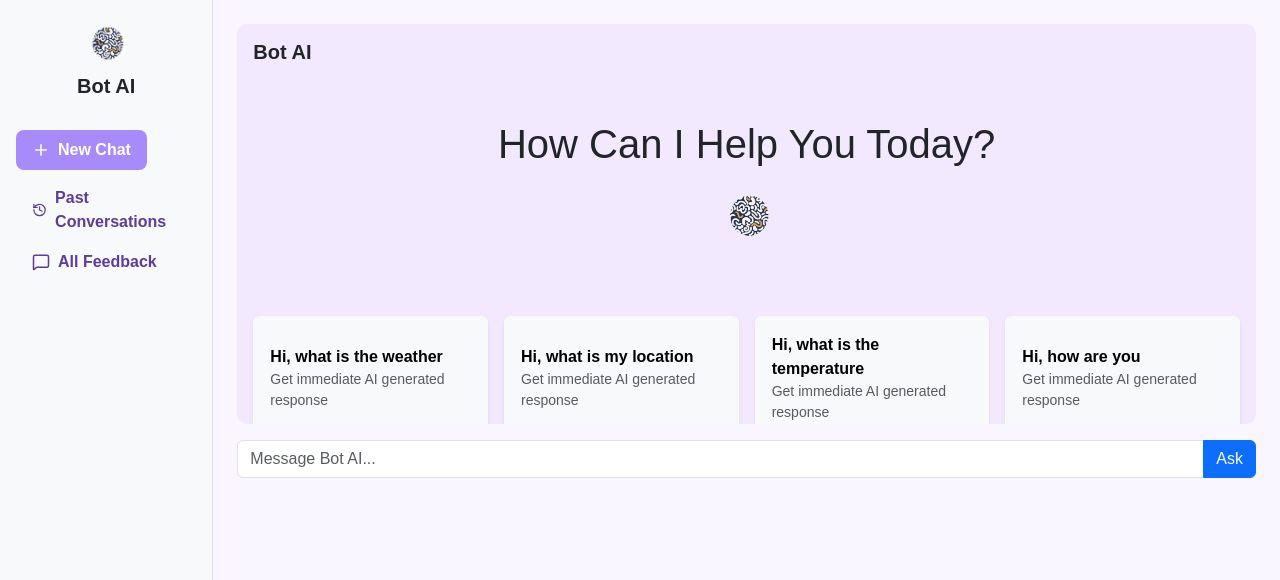
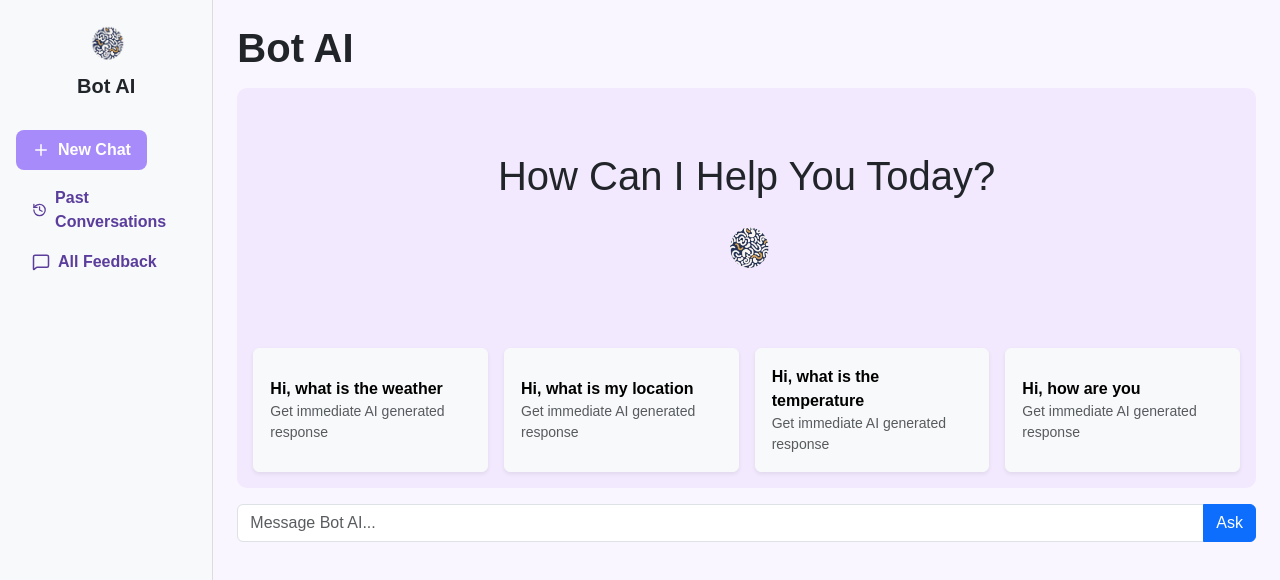
Before and after one commit to Hemavathylakisha/BUILDOUT_XBOTAI, a React (Vite) app: page / in a window 1280 px wide. Shown: the top 580 px of the page. Built offline with nearby package versions, Linux system fonts and the light colour scheme.

Commit message:
updated header

```diff
--- a/src/components/ChatWindow.jsx
+++ b/src/components/ChatWindow.jsx
@@ -74,13 +74,17 @@ export default function ChatWindow() {
         </div>
 
         {/* Main Content */}
+
         <div className="col p-4">
+             {/* Page Header */}
+         <h1 className="fw-bold mb-3">Bot AI</h1>
+
           {/* Chat Window */}
           <div
             className="chat-container mb-3 d-flex flex-column"
             style={{ height: "400px", overflowY: "auto" }}
           >
-             <h5 className="fw-bold">Bot AI</h5>
+             {/* <h5 className="fw-bold">Bot AI</h5> */}
             {/* Quick Suggestions */}
             {messages.length === 0 && (
               <div className="text-center mb-3 mt-5">
```
Also changed, not shown: 1 other file (tests, documents, lock files or other folders).
